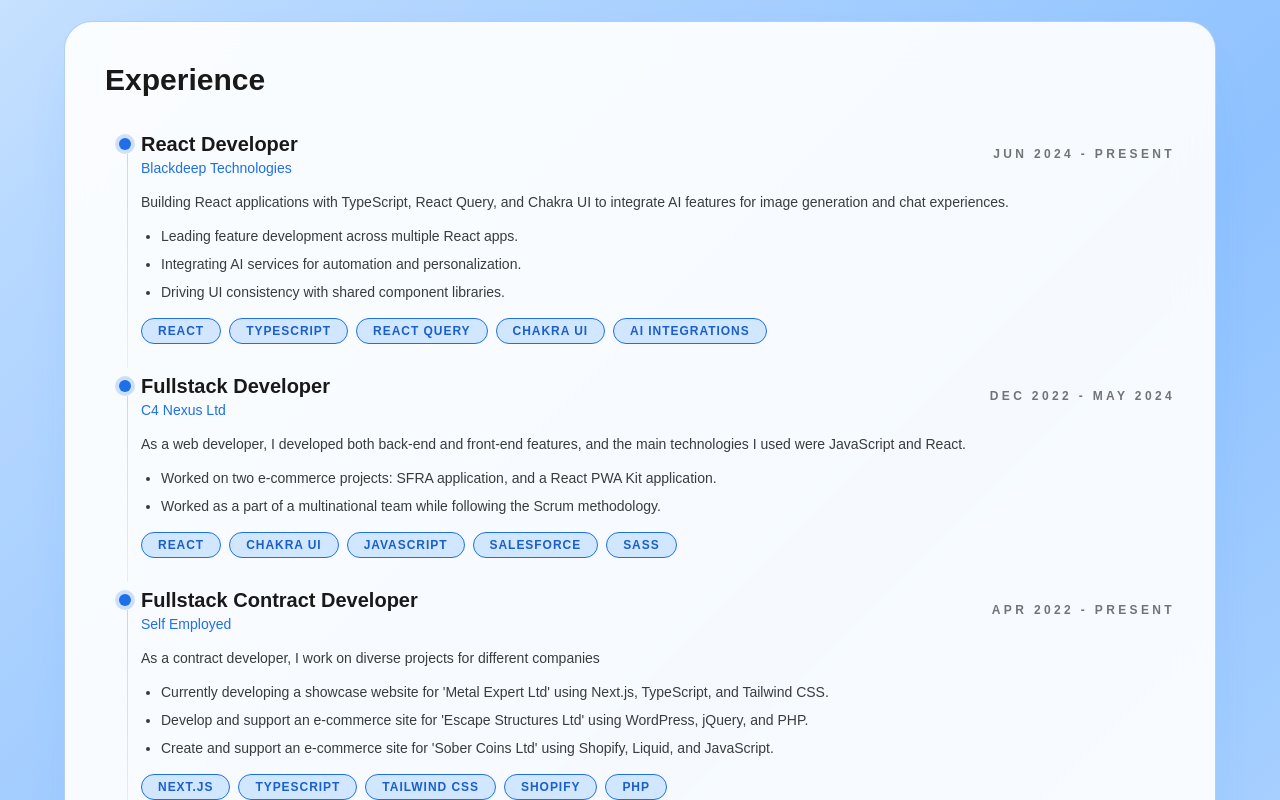
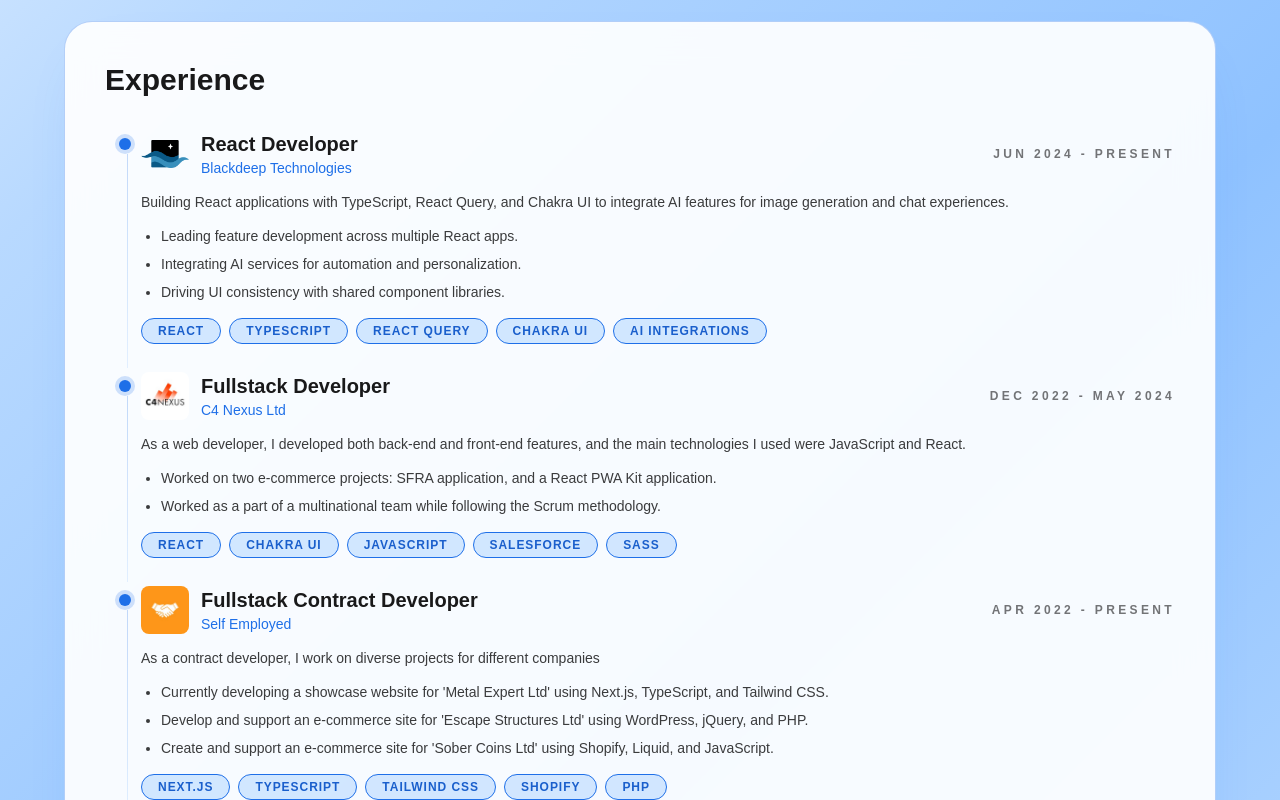
Before and after one commit to alexpeev9/MeetAlex-Portfolio-Site, a Next.js app: page / in a window 1280 px wide. Shown: the part 920-1720 px from the top of the page. Built offline with nearby package versions, Linux system fonts and the light colour scheme.

Commit message:
Add Image funcionality

```diff
--- a/src/components/cv/CvExperience.tsx
+++ b/src/components/cv/CvExperience.tsx
@@ -1,8 +1,19 @@
+import Image from "next/image";
 import { getCopy } from "../../lib/getCopy";
 
 type CvExperienceProps = {
   sectionId?: string;
   className?: string;
+};
+
+const getCompanyLogo = (company: string): string | null => {
+  const logoMap: Record<string, string> = {
+    "Blackdeep Technologies": "/images/companies/blackdeep-technologies.webp",
+    "C4 Nexus Ltd": "/images/companies/c4nexus.jpg",
+    "Self Employed": "/images/companies/contract.jpg",
+    "University of Veliko Tarnovo": "/images/companies/univeristy.webp",
+  };
+  return logoMap[company] || null;
 };
 
 const CvExperience = ({ sectionId, className }: CvExperienceProps) => {
@@ -26,6 +37,7 @@
         <div className="grid gap-7">
           {experience.roles.map((role, index) => {
             const isLast = index === experience.roles.length - 1;
+            const logoPath = getCompanyLogo(role.company);
             return (
               <article
                 key={`${role.title}-${role.company}`}
@@ -50,6 +62,16 @@
                   }}
                 />
                 <div className="flex flex-col gap-2 sm:flex-row sm:items-center sm:justify-between">
+                  <div className="flex items-center gap-3">
+                    {logoPath && (
+                      <Image
+                        src={logoPath}
+                        alt={`${role.company} logo`}
+                        width={48}
+                        height={48}
+                        className="h-12 w-12 rounded-lg object-contain"
+                      />
+                    )}
                     <div>
                       <h3 className="text-xl font-semibold text-(--text-primary)">
                         {role.title}
@@ -57,6 +79,7 @@
                       <p className="text-sm text-(--text-accent)">
                         {role.company}
                       </p>
+                    </div>
                   </div>
                   <span className="text-xs font-semibold tracking-[0.28em] text-(--text-muted) uppercase">
                     {role.period}
```
Lines whose indentation alone changed are shown as unchanged.
